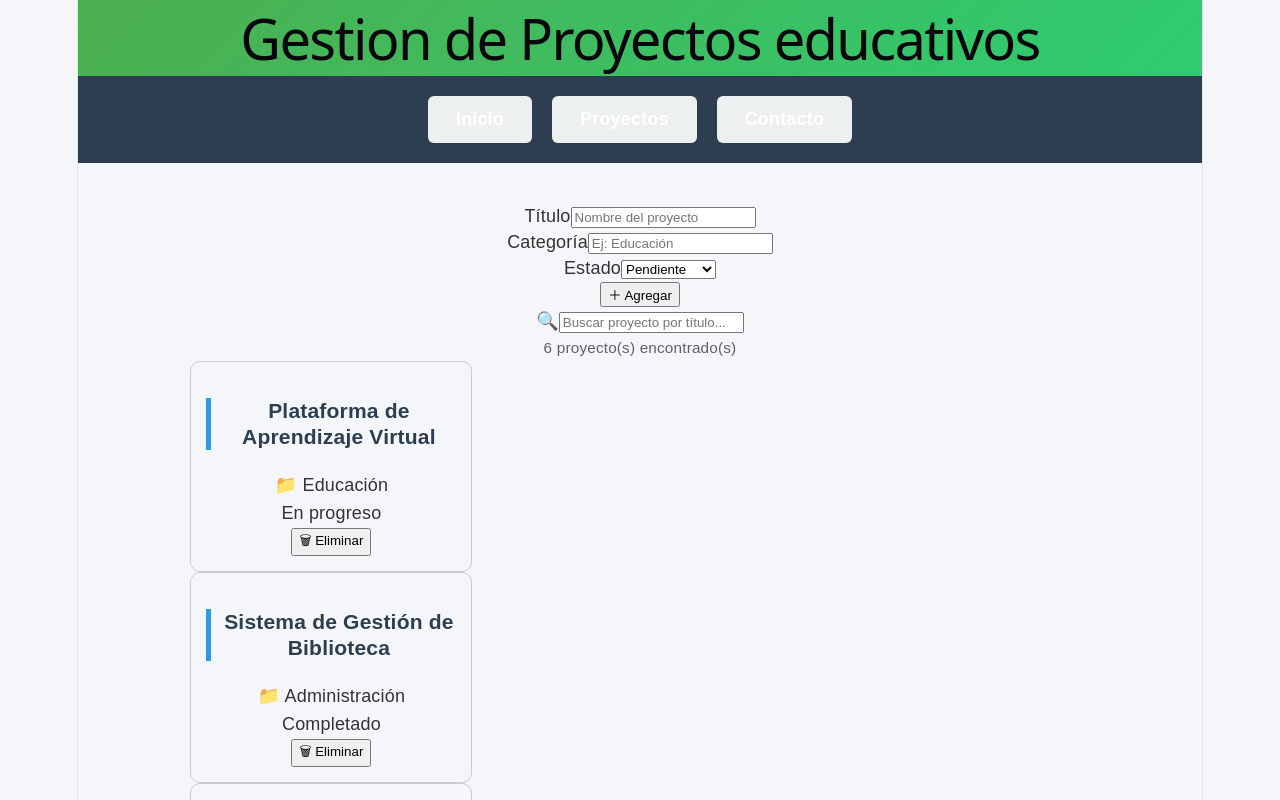
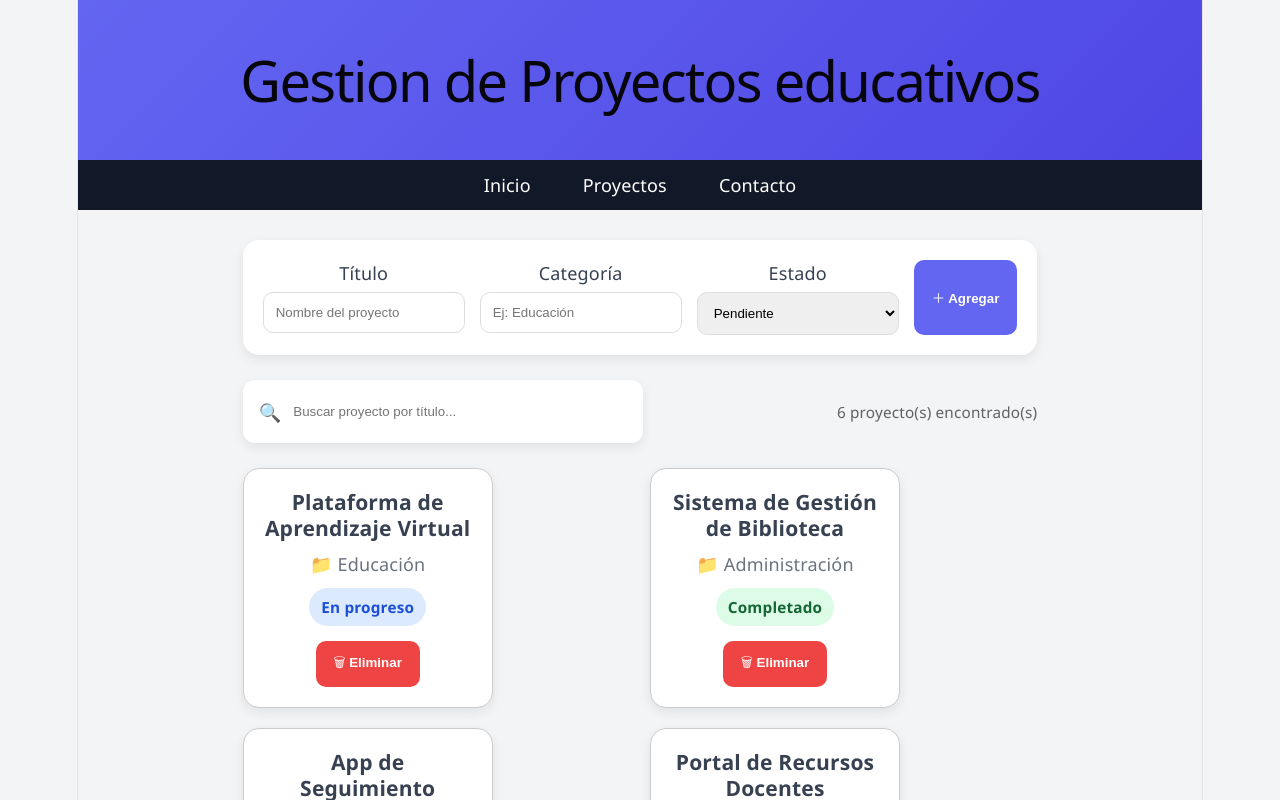
Before and after one commit to valenmadrigal/pv_tp3_grupo15, a React (Vite) app: page / in a window 1280 px wide. Shown: the top 800 px of the page. Built offline with nearby package versions, Linux system fonts and the light colour scheme.

Commit message:
agrego readme y arreglos en css

```diff
--- a/src/components/nav.jsx
+++ b/src/components/nav.jsx
@@ -3,7 +3,7 @@ function nav(){
         <nav>
             <ul>
                 <li><a href="#">Inicio</a></li>
-                <li><a href="proyectos">Proyectos</a></li>
+                <li><a href="#ListaProyectos">Proyectos</a></li>
                 <li><a href="#">Contacto</a></li>
             </ul>
         </nav>
--- a/src/css/styles.css
+++ b/src/css/styles.css
@@ -1,396 +1,220 @@
-/* VARIABLES */
-:root {
-  --color-principal: #4CAF50;
-  --color-secundario: #2c3e50;
-  --color-fondo: #f4f6f8;
-  --color-blanco: #ffffff;
+:root{
+  --principal:#6366f1;
+  --principal-hover:#4f46e5;
+  --secundario:#111827;
+  --fondo:#f3f4f6;
+  --blanco:#fff;
+  --texto:#374151;
+  --success:#22c55e;
+  --warning:#f59e0b;
+  --danger:#ef4444;
+
+  --radio:16px;
+  --sombra:0 4px 12px rgba(0,0,0,.08);
+  --transicion:.25s ease;
 }
 
 /* GENERAL */
-body {
-  font-family: 'Segoe UI', Tahoma, sans-serif;
-  background-color: var(--color-fondo);
-  margin: 0;
+*{
+  margin:0;
+  padding:0;
+  box-sizing:border-box;
+}
+
+body{
+  font-family:'Segoe UI',sans-serif;
+  background:var(--fondo);
+  color:var(--texto);
 }
 
 /* HEADER */
-header {
-  background: linear-gradient(135deg, #4CAF50, #2ecc71);
-  color: white;
-  padding: 25px;
-  text-align: center;
+header{
+  background:linear-gradient(135deg,var(--principal),var(--principal-hover));
+  color:white;
+  text-align:center;
+  padding:35px 20px;
 }
 
-header p {
-  margin-top: 5px;
-  opacity: 0.9;
+nav{
+  background:var(--secundario);
+  padding:12px;
 }
 
-/* TITULO */
-h1 {
-  margin: 0;
+nav ul{
+  display:flex;
+  justify-content:center;
+  gap:20px;
+  list-style:none;
 }
 
-/* NAV */
-nav {
-  display: flex;
-  justify-content: center;
-  background-color: var(--color-secundario);
+nav a{
+  color:white;
+  text-decoration:none;
+  padding:10px 16px;
+  border-radius:10px;
+  transition:var(--transicion);
 }
 
-nav a {
-  color: rgb(42, 119, 109);
-  padding: 12px 18px;
-  text-decoration: none;
-  transition: 0.3s;
-}
-
-nav a:hover {
-  background-color: var(--color-principal);
-  border-radius: 5px;
-}
-
-nav a:active {
-  opacity: 0.7;
-}
-
-nav a:focus {
-  outline: 2px solid var(--color-principal);
+nav a:hover{
+  background:var(--principal);
 }
 
 /* MAIN */
-main {
-  padding: 30px;
-  max-width: 1000px;
-  margin: auto;
+main{
+  max-width:1100px;
+  margin:auto;
+  padding:30px 20px;
 }
 
-/* TITULOS */
-h2 {
-  color: var(--color-secundario);
-  margin-bottom: 15px;
+/* FORM */
+.form-agregar{
+  display:flex;
+  gap:15px;
+  flex-wrap:wrap;
+  background:var(--blanco);
+  padding:20px;
+  border-radius:var(--radio);
+  box-shadow:var(--sombra);
+  margin-bottom:25px;
 }
 
-/* ESTADISTICAS GRID */
-.estadisticas {
-  display: grid;
-  grid-template-columns: repeat(3, 1fr);
-  gap: 15px;
+.form-agregar__grupo{
+  flex:1;
+  min-width:200px;
+  display:flex;
+  flex-direction:column;
+  gap:6px;
 }
 
-/* TARJETAS */
-article {
-  background-color: var(--color-blanco);
-  padding: 20px;
-  border-radius: 12px;
-  box-shadow: 0 4px 10px rgba(0,0,0,0.08);
-  transition: 0.3s;
-  text-align: center;
-  font-weight: bold;
+input,select{
+  padding:12px;
+  border:1px solid #ddd;
+  border-radius:10px;
 }
 
-article:hover {
-  transform: translateY(-5px);
+/* BOTONES */
+.btn{
+  border:none;
+  padding:12px 18px;
+  border-radius:10px;
+  cursor:pointer;
+  font-weight:bold;
+  transition:var(--transicion);
 }
 
-/* LISTA */
-ul {
-  background-color: var(--color-blanco);
-  padding: 20px;
-  border-radius: 12px;
-  list-style: none;
+.btn--primario{
+  background:var(--principal);
+  color:white;
 }
 
-ul li {
-  padding: 10px;
-  border-bottom: 1px solid #eee;
+.btn--primario:hover{
+  background:var(--principal-hover);
 }
 
-ul li:last-child {
-  border-bottom: none;
+.btn--peligro{
+  background:var(--danger);
+  color:white;
 }
 
-/* ========================= */
-/* ESTILOS SOLO PROYECTOS */
-/* ========================= */
-
-.pagina-proyectos {
-    display: grid;
-    grid-template-columns: 1fr;
-    gap: 10px;
+/* BUSCADOR */
+.controles{
+  display:flex;
+  justify-content:space-between;
+  align-items:center;
+  margin-bottom:25px;
+  gap:15px;
 }
 
-.pagina-proyectos aside {
-    display: flex;
-    justify-content: space-around;
-    align-items: center;
-    flex-wrap: wrap;
-    width: 100%;
-    background-color: var(--color-principal);
-    color: var(--color-blanco);
-    padding: 10px;
+.buscador{
+  background:white;
+  padding:12px 16px;
+  border-radius:12px;
+  box-shadow:var(--sombra);
+  display:flex;
+  align-items:center;
+  flex:1;
+  max-width:400px;
 }
 
-.pagina-proyectos section {
-    padding: 10px;
-    display: flex;
-    flex-wrap: wrap;
-    gap: 15px;
+.buscador input{
+  border:none;
+  outline:none;
+  width:100%;
+  background:none;
 }
 
-.pagina-proyectos section h2 {
-    text-align: center;
-    width: 100%;
+/* CARDS */
+.proyectos-grilla{
+  display:grid;
+  grid-template-columns:repeat(auto-fit,minmax(260px,1fr));
+  gap:20px;
 }
 
-.pagina-proyectos article {
-    background-color: var(--color-blanco);
-    padding: 10px;
-    width: 250px;
-    border: 1px solid #ccc;
+.card{
+  background:white;
+  padding:20px;
+  border-radius:var(--radio);
+  box-shadow:var(--sombra);
+  transition:var(--transicion);
 }
 
-.pagina-proyectos img {
-    max-width: 100%;
+.card:hover{
+  transform:translateY(-5px);
 }
 
-.pagina-proyectos a {
-    color: var(--color-secundario);
-    text-decoration: none;
+.card__categoria{
+  margin:10px 0;
+  color:#6b7280;
 }
 
-.pagina-proyectos a:hover {
-    color: red;
+/* ESTADOS */
+.card__estado{
+  display:inline-block;
+  padding:6px 12px;
+  border-radius:999px;
+  font-size:.85rem;
+  font-weight:bold;
+  margin-bottom:15px;
 }
 
-.pagina-proyectos a:active {
-    color: green;
+.estado--completado{
+  background:#dcfce7;
+  color:#166534;
 }
 
-.pagina-proyectos select:focus {
-    border: 2px solid var(--color-secundario);
+.estado--en-progreso{
+  background:#dbeafe;
+  color:#1d4ed8;
 }
 
-/* Contenedor principal */
-
-
-/* TARJETA PERFIL */
-.perfil {
-    background: white;
-    width: 320px;
-    padding: 25px;
-    border-radius: 15px;
-    box-shadow: 0 10px 25px rgba(0,0,0,0.1);
-    text-align: center;
-    transition: transform 0.3s;
+.estado--pendiente{
+  background:#fef3c7;
+  color:#92400e;
 }
 
-/* Hover */
-.perfil:hover {
-    transform: translateY(-5px);
+/* FOOTER */
+footer{
+  background:var(--secundario);
+  color:white;
+  text-align:center;
+  padding:18px;
+  margin-top:40px;
 }
 
-/* Imagen */
-.perfil img {
-    width: 120px;
-    height: 120px;
-    border-radius: 50%;
-    object-fit: cover;
-    border: 3px solid #e67e22;
-    margin-bottom: 15px;
+/* RESPONSIVE */
+@media(max-width:768px){
+
+  .form-agregar,
+  .controles,
+  nav ul{
+    flex-direction:column;
+  }
+
+  .buscador{
+    max-width:100%;
+  }
+
+  .btn--primario{
+    width:100%;
+  }
 }
-
-/* Nombre */
-.perfil h2 {
-    color: #2c3e50;
-    margin-bottom: 5px;
-}
-
-/* Rol */
-.perfil .rol {
-    color: #e67e22;
-    font-weight: bold;
-    margin-bottom: 10px;
-}
-
-/* Texto */
-.perfil p {
-    margin: 5px 0;
-}
-
-/* Lista */
-.perfil ul {
-    list-style: none;
-    margin-top: 15px;
-    padding: 0;
-}
-
-.perfil ul li {
-    background: #f4f7f6;
-    margin: 5px 0;
-    padding: 8px;
-    border-radius: 8px;
-}
- footer {
-    text-align: center;
-    padding: 15px;
-    background-color: var(--color-secundario);
-    color: var(--color-blanco);
-}
-/* Contenedor de todos los perfiles */
-.perfil-contenedor{
-  justify-content: center;
-  display: grid;
-    grid-template-columns: repeat(3, 1fr); /* 3 columnas */
-    gap: 20px;
-    padding: 20px;
-    justify-items: center;
-}
-/* ========================= */
-/* ESTILOS DETALLE */
-/* ========================= */
-
-section.encabezado {
-  background-color: #eaf3fb;
-  border-left: 4px solid #2980b9;
-  padding: 1rem 1.5rem;
-  margin-bottom: 1.5rem;
-}
-
-section.encabezado h2 {
-  color: #222;
-  font-size: 1.5rem;
-}
-
-article.descripcion {
-  padding: 1rem 1.5rem;
-  background-color: var(--color-blanco);
-  border-radius: 12px;
-  box-shadow: 0 4px 10px rgba(0,0,0,0.08);
-}
-
-article.descripcion h3 {
-  color: var(--color-secundario);
-  margin-bottom: 0.5rem;
-}
-
-/* Estilo general */
-body {
-  font-family: Arial, sans-serif;
-  background-color: #f4f6f9;
-  margin: 0;
-  padding: 0;
-  color: #333;
-}
-
-/* Contenedor principal */
-main {
-  width: 80%;
-  margin: 20px auto;
-  padding: 20px;
-}
-
-/* Títulos */
-h3 {
-  color: #2c3e50;
-  border-left: 5px solid #3498db;
-  padding-left: 10px;
-}
-
-/* Article y secciones */
-article, section {
-  background-color: #ffffff;
-  padding: 20px;
-  margin-bottom: 20px;
-  border-radius: 10px;
-  box-shadow: 0 2px 8px rgba(0, 0, 0, 0.1);
-}
-
-/* Párrafos */
-p {
-  line-height: 1.6;
-}
-
-/* Lista de recursos */
-ul {
-  list-style: none;
-  padding: 0;
-}
-
-ul li {
-  background-color: #ecf0f1;
-  margin: 10px 0;
-  padding: 10px;
-  border-radius: 6px;
-}
-
-/* Links */
-a {
-  color: #2980b9;
-  text-decoration: none;
-  font-weight: bold;
-}
-
-a:hover {
-  text-decoration: underline;
-}
-
-/* Tabla */
-table {
-  width: 100%;
-  border-collapse: collapse;
-  margin-top: 10px;
-}
-
-table thead {
-  background-color: #3498db;
-  color: white;
-}
-
-table th, table td {
-  padding: 10px;
-  text-align: left;
-}
-
-table tbody tr:nth-child(even) {
-  background-color: #f2f2f2;
-}
-
-table tbody tr:hover {
-  background-color: #d6eaf8;
-}
-
-/* Botón volver */
-p a {
-  display: inline-block;
-  margin-top: 10px;
-  padding: 10px 15px;
-  background-color: #3498db;
-  color: white;
-  border-radius: 5px;
-}
-
-p a:hover {
-  background-color: #2980b9;
-}
-
-/* Footer */
-footer {
-  text-align: center;
-  padding: 15px;
-  background-color: #2c3e50;
-  color: white;
-  margin-top: 20px;
-}
-nav ul {
-  display: flex;
-  gap: 20px;
-  margin: 0;
-  padding: 10px;
-  list-style: none;
-  background: none;
-}
-
-nav a {
-  color: white;
-}
```
Also changed, not shown: 1 other file (tests, documents, lock files or other folders).
